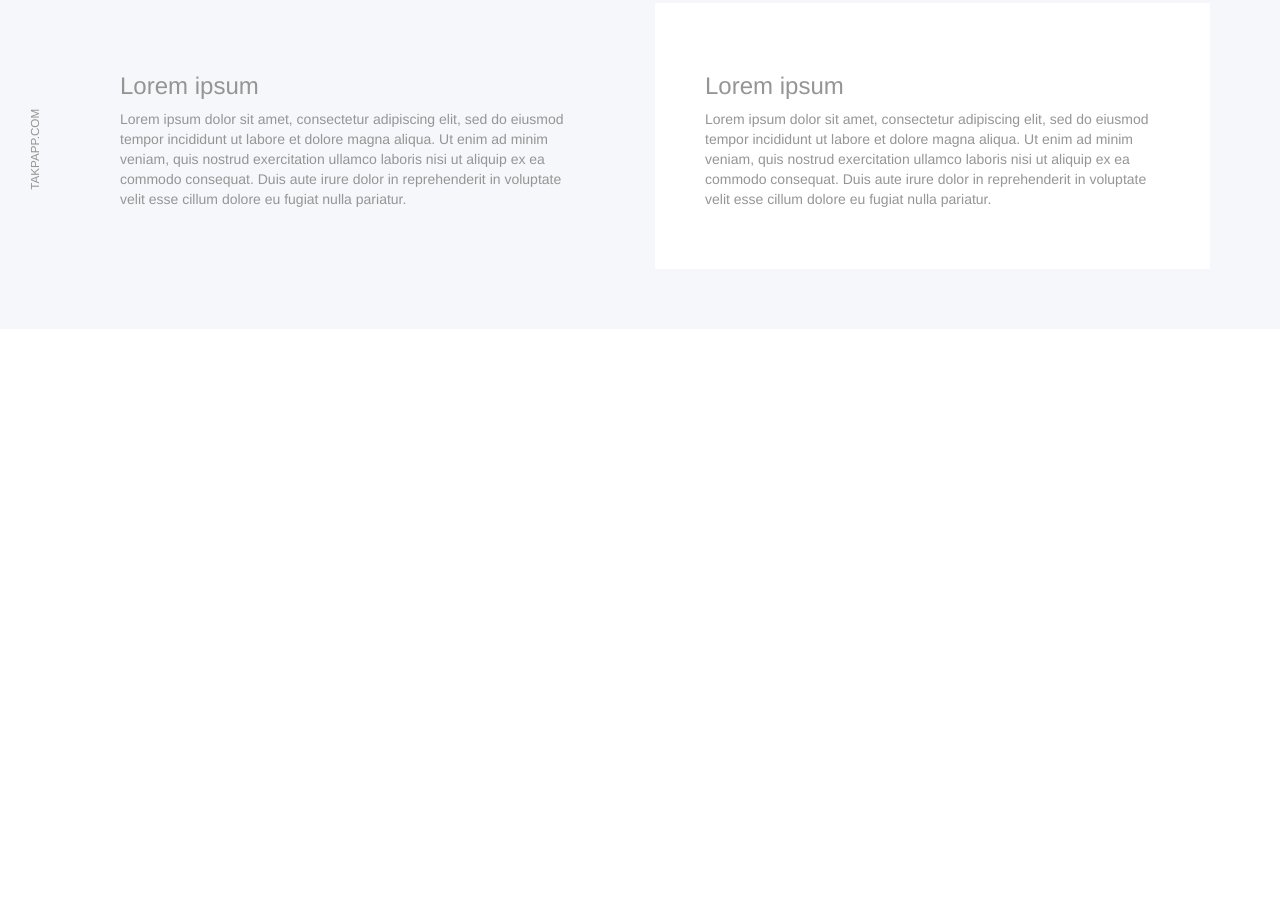
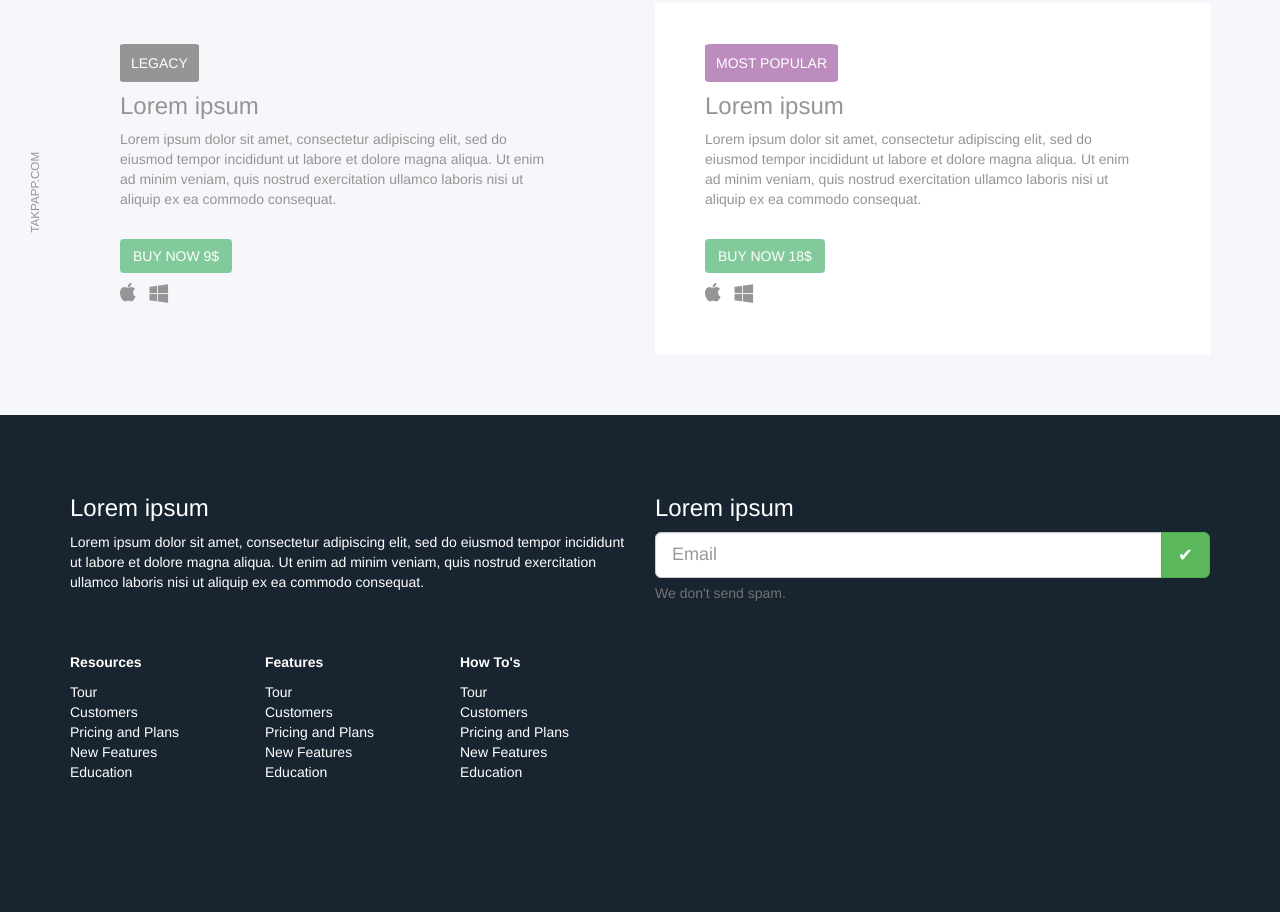
Before and after one commit to mikakosek/projekt3.4, a website: page index.html in a window 1280 px wide. Shown: the part 3499-4411 px from the top of the page. Before the commit the page ends 3828 px from the top, so only its background shows below. Drawn offline with nearby package versions, Linux system fonts and the light colour scheme; files that its build step writes are made by us from their sources.

Commit message:
Skończona wersja dla desktopu.

```diff
--- a/index.html
+++ b/index.html
@@ -147,15 +147,82 @@
 			<div class="row">
 				<div class="col-md-6">
 					<div class="item-legacy">
+						<span class="caption-legacy">legacy</span>
 						<h3>Lorem ipsum</h3>
-						<p>Lorem ipsum dolor sit amet, consectetur adipiscing elit, sed do eiusmod tempor incididunt ut labore et dolore magna aliqua. Ut enim ad minim veniam, quis nostrud exercitation ullamco laboris nisi ut aliquip ex ea commodo consequat. Duis aute irure dolor in reprehenderit in voluptate velit esse cillum dolore eu fugiat nulla pariatur.</p>
+						<p>Lorem ipsum dolor sit amet, consectetur adipiscing elit, sed do eiusmod tempor incididunt ut labore et dolore magna aliqua. Ut enim ad minim veniam, quis nostrud exercitation ullamco laboris nisi ut aliquip ex ea commodo consequat.</p>
+						<button type="button" class="btn btn-green">buy now 9$</button><br>
+						<a href="#"><i class="fa fa-apple icon-grey" aria-hidden="true"></i></a>
+						<a href="#"><i class="fa fa-windows icon-grey" aria-hidden="true"></i></a>
 					</div>
 				</div>
 				<div class="col-md-6">
 					<div class="item-most-popular">
+						<span class="caption-most-popular">most popular</span>
 						<h3>Lorem ipsum</h3>
-						<p>Lorem ipsum dolor sit amet, consectetur adipiscing elit, sed do eiusmod tempor incididunt ut labore et dolore magna aliqua. Ut enim ad minim veniam, quis nostrud exercitation ullamco laboris nisi ut aliquip ex ea commodo consequat. Duis aute irure dolor in reprehenderit in voluptate velit esse cillum dolore eu fugiat nulla pariatur.</p>
+						<p>Lorem ipsum dolor sit amet, consectetur adipiscing elit, sed do eiusmod tempor incididunt ut labore et dolore magna aliqua. Ut enim ad minim veniam, quis nostrud exercitation ullamco laboris nisi ut aliquip ex ea commodo consequat.</p>
+						<button type="button" class="btn btn-green">buy now 18$</button><br>
+						<a href="#"><i class="fa fa-apple icon-grey" aria-hidden="true"></i></a>
+						<a href="#"><i class="fa fa-windows icon-grey" aria-hidden="true"></i></a>
 					</div>
+				</div>
+			</div>
+		</div>
+	</div>
+	<!--section footer-->
+	<div class="container-fluid footer">
+		<div class="container margin-top-bottom paragraph-white">
+			<div class="row">
+				<div class="col-md-6">
+					<div>
+						<h3>Lorem ipsum</h3>
+						<p>Lorem ipsum dolor sit amet, consectetur adipiscing elit, sed do eiusmod tempor incididunt ut labore et dolore magna aliqua. Ut enim ad minim veniam, quis nostrud exercitation ullamco laboris nisi ut aliquip ex ea commodo consequat.</p>
+					</div>
+                    <div class="row margin-top-bottom">
+                        <div class="col-md-4">
+                            <p><b>Resources</b></p>
+                            <ul class="ul-footer">
+                                <li>Tour</li>
+                                <li>Customers</li>
+                                <li>Pricing and Plans</li>
+                                <li>New Features</li>
+                                <li>Education</li>
+                            </ul>
+                        </div>
+                        <div class="col-md-4">
+                            <p><b>Features</b></p>
+                            <ul class="ul-footer">
+                                <li>Tour</li>
+                                <li>Customers</li>
+                                <li>Pricing and Plans</li>
+                                <li>New Features</li>
+                                <li>Education</li>
+                            </ul>
+                        </div>
+                        <div class="col-md-4">
+                            <p><b>How To's</b></p>
+                            <ul class="ul-footer">
+                                <li>Tour</li>
+                                <li>Customers</li>
+                                <li>Pricing and Plans</li>
+                                <li>New Features</li>
+                                <li>Education</li>
+                            </ul>
+                        </div>
+                    </div>
+				</div>
+				<div class="col-md-6">
+					<div>
+						<h3>Lorem ipsum</h3>
+                        <div class="form-group">
+                            <div class="input-group input-group-lg">
+                                <input type="email" class="form-control" id="inputEmail" placeholder="Email">
+                                <span class="input-group-btn">
+                                    <button class="btn btn-success" type="button">✔</button>
+                                </span>
+                            </div>
+                            <p class="help-block">We don't send spam.</p>
+                        </div>
+                    </div>
 				</div>
 			</div>
 		</div>
--- /dev/null
+++ b/scss/_footer.scss
@@ -0,0 +1,7 @@
+.footer {
+    background: $grey-darker;
+    .ul-footer {
+        list-style: none;
+        padding: 0;
+    }
+}
--- a/scss/_price-list.scss
+++ b/scss/_price-list.scss
@@ -1,7 +1,7 @@
 .price-list {
     background: $grey-lighter;
     .item {
-      padding: 50px;
+      padding: 50px 80px 50px 50px;
     }
     .item-legacy {
       @extend .item;
@@ -10,6 +10,33 @@
     .item-most-popular {
       @extend .item;
       background: #fff;
+
     }
-
+    .caption {
+      @include border-radius(5%);
+      border: 1px solid transparent;
+      text-transform: uppercase;
+      color: #fff;
+      padding: 10px;
+    }
+    .caption-legacy {
+      @extend .caption;
+      background-color: $grey-light;
+    }
+    .caption-most-popular {
+      @extend .caption;
+      background-color: $purple;
+    }
+    .btn-green {
+      background-color: $green;
+      text-transform: uppercase;
+      color: #fff;
+      margin-top: 20px;
+    }
+    .icon-grey {
+      color: $grey-light;
+      font-size: 20px;
+      line-height: 20px;
+      margin: 10px 10px 0 0;
+    }
 }
--- a/scss/_reasons.scss
+++ b/scss/_reasons.scss
@@ -1,4 +1,4 @@
 .reasons {
-  background: $color-4;
+  background: $green;
   margin-top: -30px;
 }
--- a/scss/style.scss
+++ b/scss/style.scss
@@ -17,10 +17,18 @@
   -webkit-transition: $time ease;
   transition: $time ease;
 }
+@mixin border-radius($deg) {
+  -moz-border-radius: $deg;
+  -webkit-border-radius: $deg;
+  border-radius: $deg;
+}
 
 $grey-light: #959595;
 $grey-dark: #222626;
+$grey-darker: #192431;
 $grey-lighter: #f6f7fa;
+$purple: #bd8cbf;
+$green: #82ca9c;
 $color-1: #e25d7e;
 $color-2: #5e717c;
 $color-3: #bd8cbf;
@@ -53,6 +61,7 @@ body {
     color: #fff;
   }
 }
+
 .vertical {
   @include rotate-translate(-90deg, -50%);
   left: 40px;
@@ -111,3 +120,4 @@ body {
 @import "advertising";
 @import "reasons";
 @import "price-list";
+@import "footer";
```
Also changed, not shown: scss/_advertising.scss (indentation only), 1 other file.
